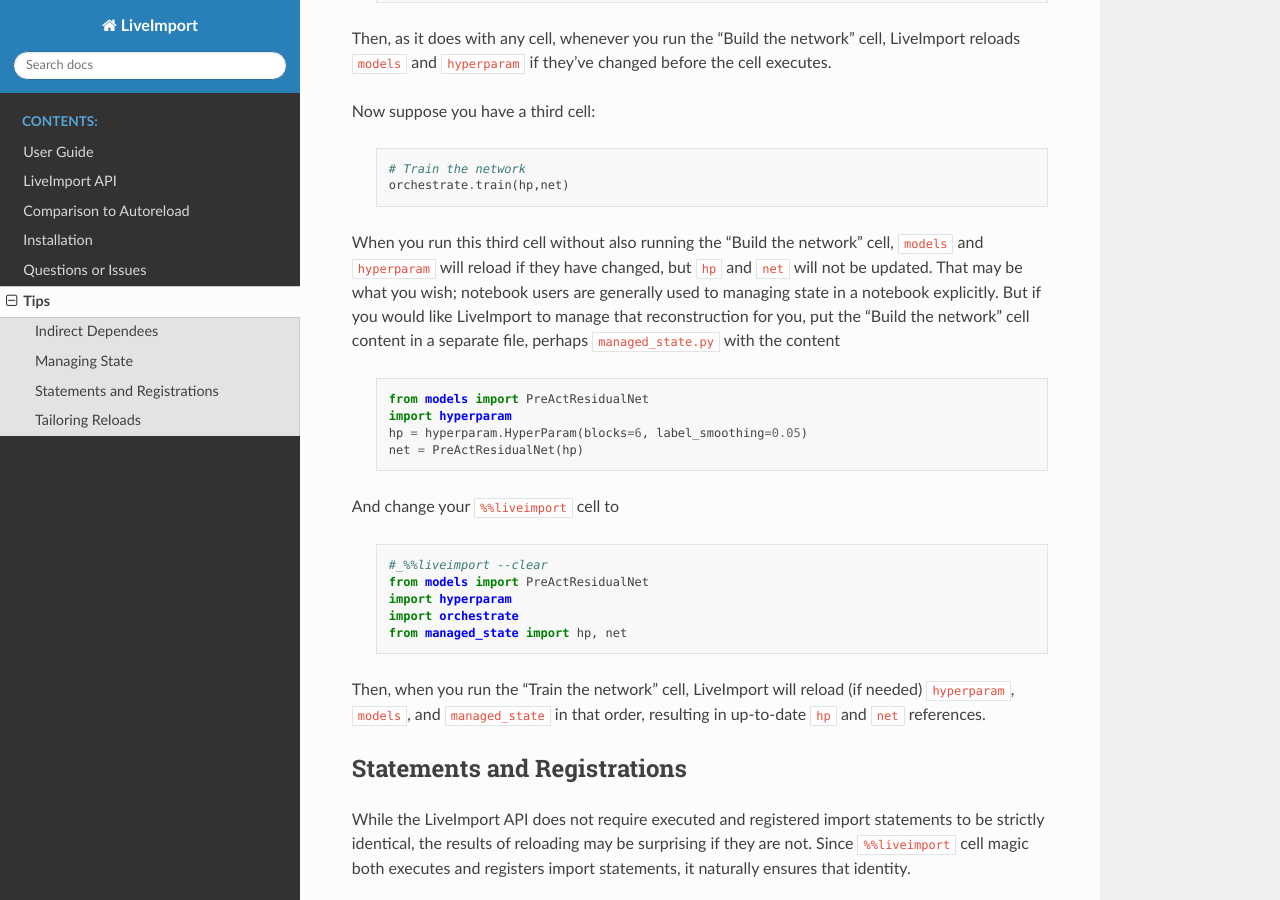
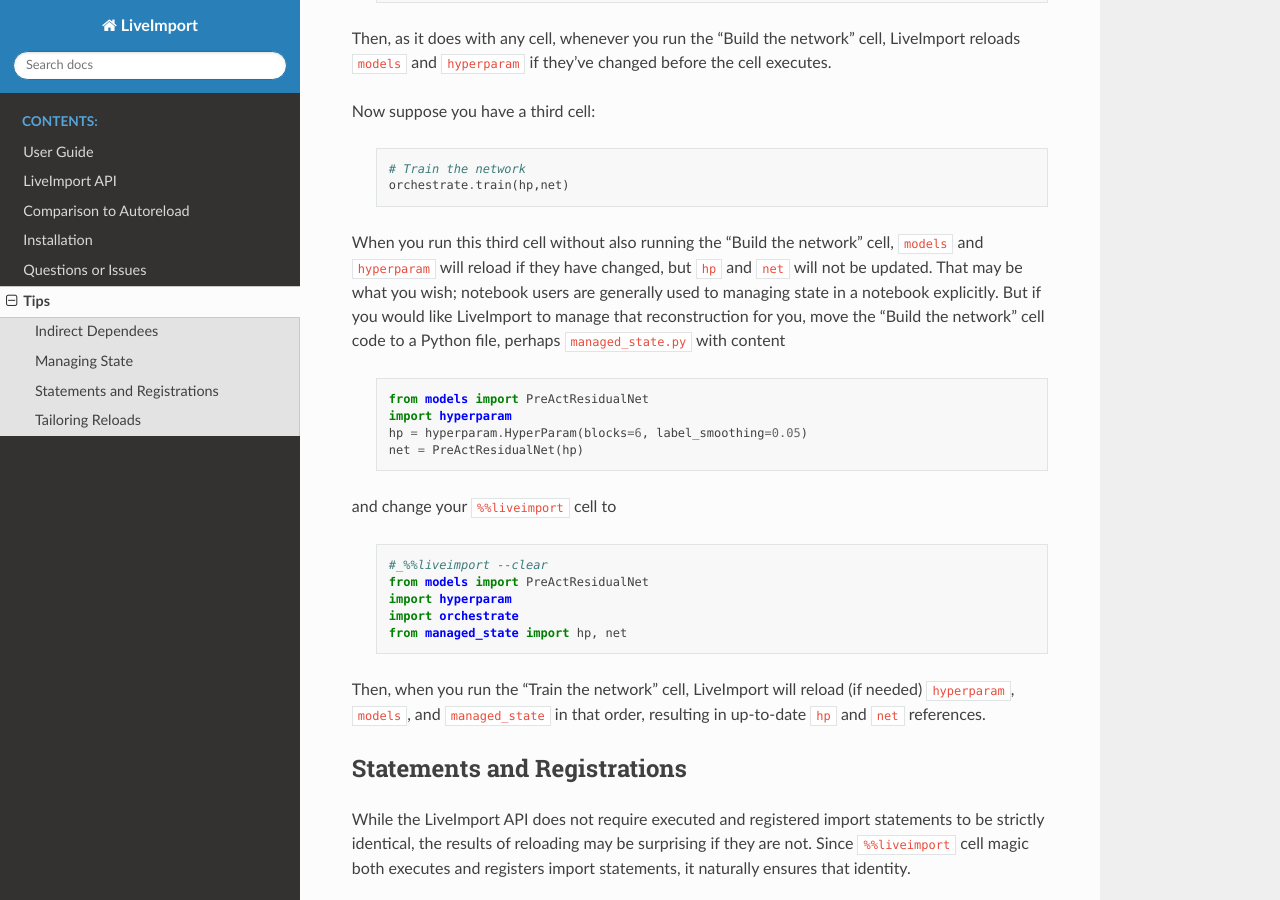
Before and after one commit to escreven/liveimport, a Sphinx documentation site: the page built from doc/tips.rst, in a window 1280 px wide and 900 px high, scrolled down 1102 px. Built offline with Sphinx 7.4.7 and the Read the Docs theme 3.1.0, drawn with Linux system fonts in a browser that asks for light colours; the version number is read from the project's files by our own code.

Commit message:
Minor doc edits

```diff
--- a/doc/tips.rst
+++ b/doc/tips.rst
@@ -73,9 +73,8 @@ When you run this third cell without also running the "Build the network" cell,
 ``models`` and ``hyperparam`` will reload if they have changed, but ``hp`` and
 ``net`` will not be updated.  That may be what you wish; notebook users are
 generally used to managing state in a notebook explicitly.  But if you would
-like LiveImport to manage that reconstruction for you, put the "Build the
-network" cell content in a separate file, perhaps ``managed_state.py`` with the
-content
+like LiveImport to manage that reconstruction for you, move the "Build the
+network" cell code to a Python file, perhaps ``managed_state.py`` with content
 
   .. code:: python
 
@@ -84,7 +83,7 @@ content
       hp = hyperparam.HyperParam(blocks=6, label_smoothing=0.05)
       net = PreActResidualNet(hp)
 
-And change your ``%%liveimport`` cell to
+and change your ``%%liveimport`` cell to
 
   .. code:: python
 
```
Also changed, not shown: comparison/README.md.
